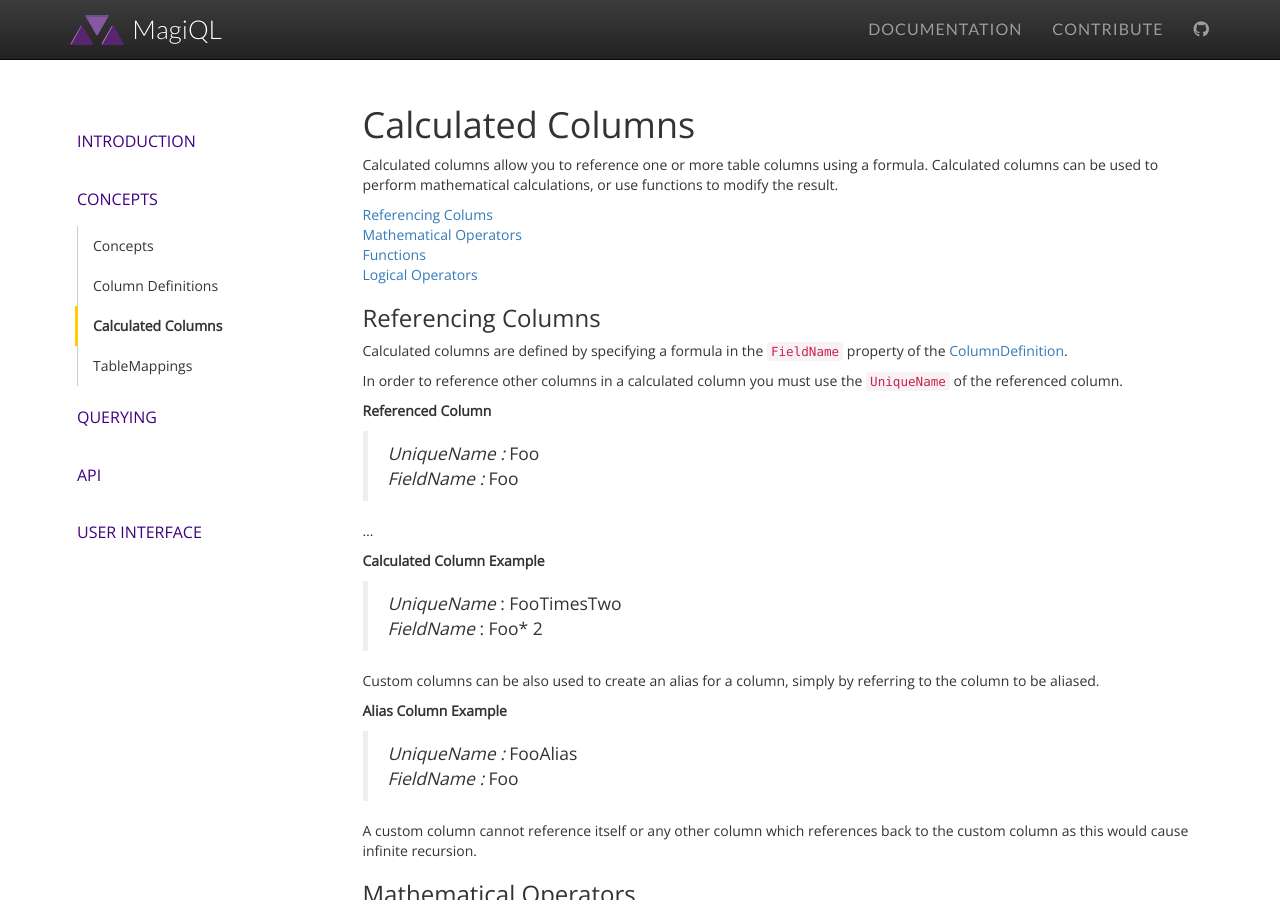
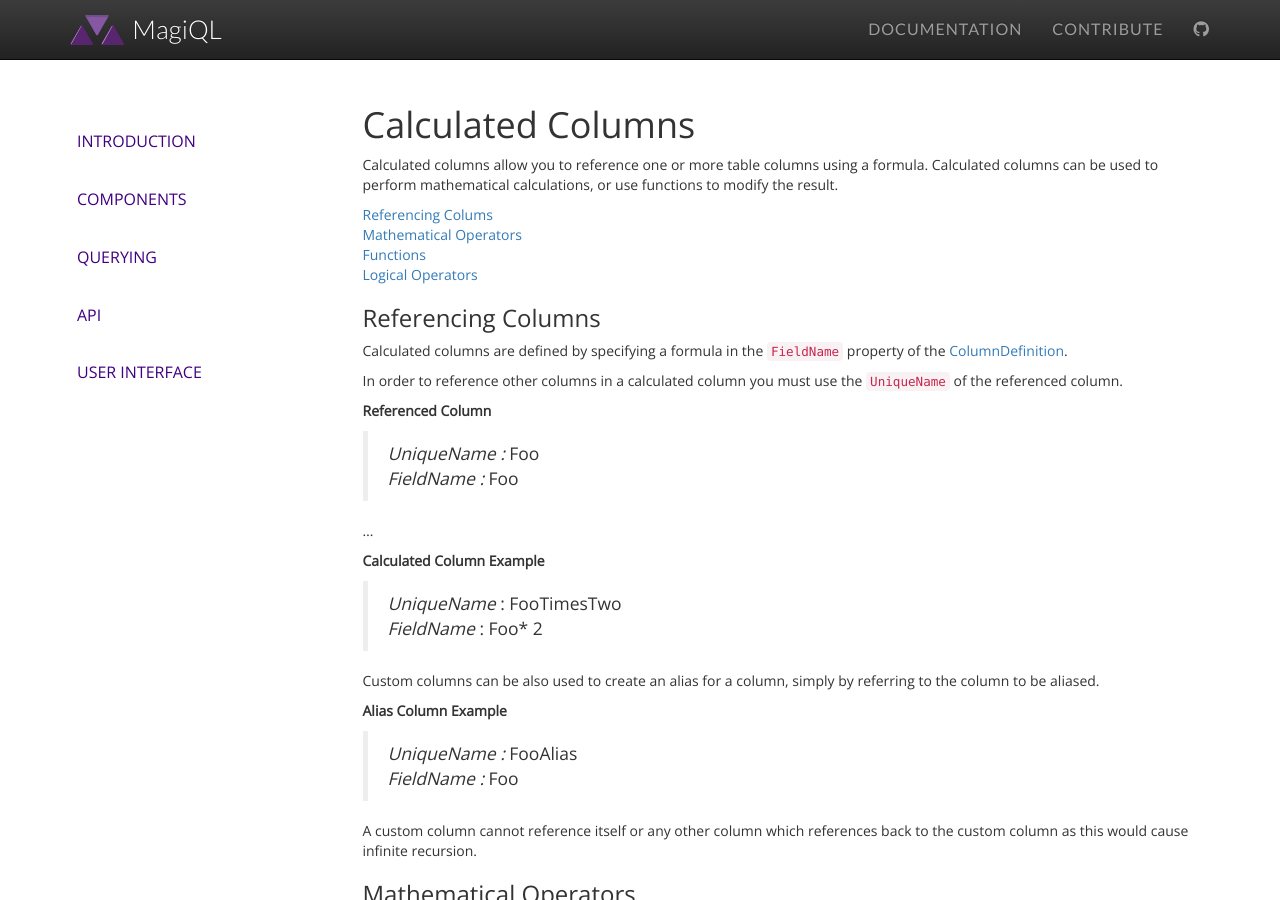
Before and after one commit to MagiQL/magiql.github.io, a Jekyll site: the page built from docs/2-components/202-calculated-columns.md, in a window 1280 px wide and 900 px high. Built offline with Jekyll 4.4.1, drawn with Linux system fonts in a browser that asks for light colours; nearby versions of some CDN libraries; a script that is not in the unit is left out.

Commit message:
components

```diff
--- a/docs/2-concepts/201-column-definitions.md
+++ b/docs/2-components/201-column-definitions.md
@@ -1,7 +1,7 @@
 ---
 title: Column Definitions
 layout: default
-permalink: docs/concepts/column-definitions/
+permalink: docs/components/column-definitions/
 ---
 
 Column Definitions
--- a/docs/2-concepts/200-index.md
+++ /dev/null
@@ -1,8 +0,0 @@
----
-title: Concepts
-layout: default
-permalink: docs/concepts/
----
-
-Concepts
-===
```
Also changed, not shown: docs/2-components/200-index.md (added, +8 -0 lines), docs/2-components/202-calculated-columns.md (renamed from docs/2-concepts/202-calculated-columns.md), docs/2-components/203-table-mappings.md (renamed from docs/2-concepts/203-table-mappings.md).
